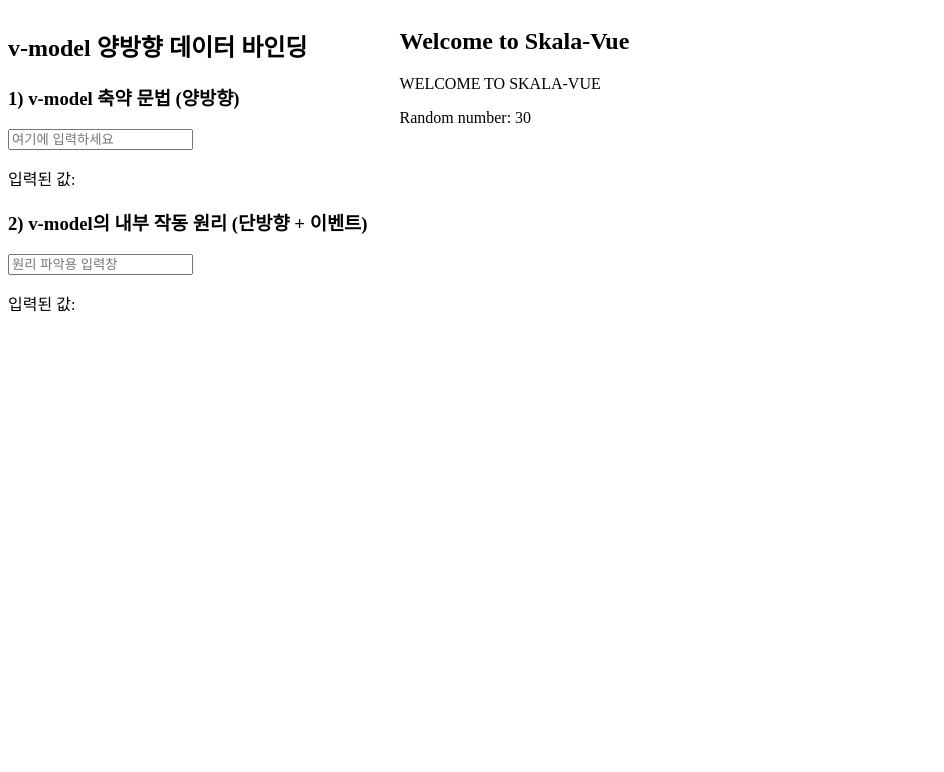
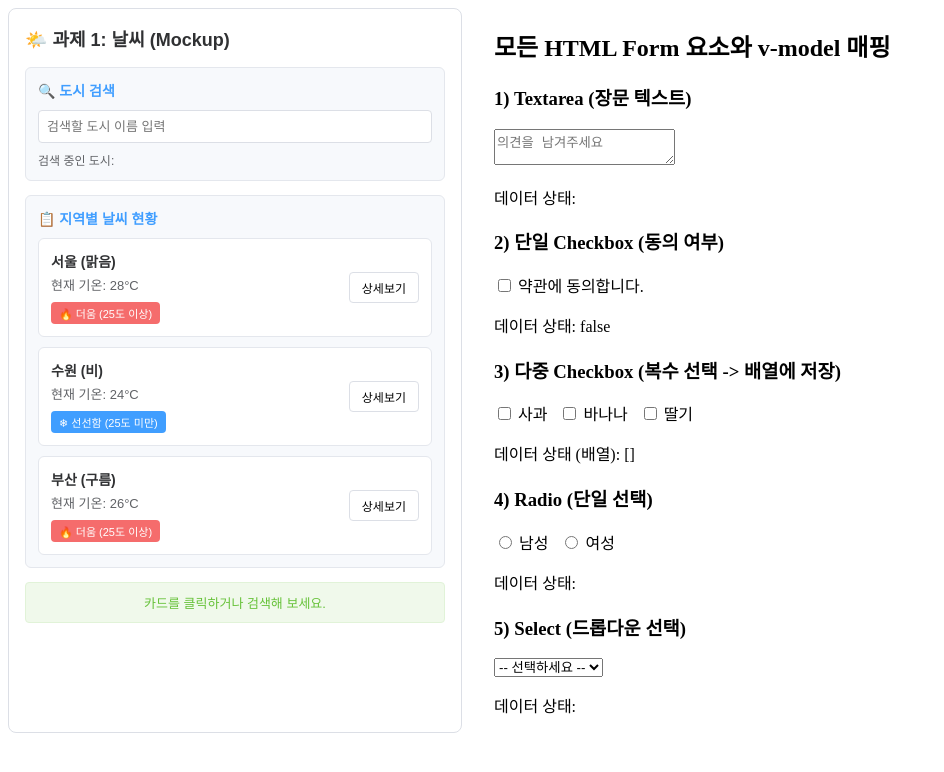
Before and after one commit to kagnys-star/skala-vue, a Vue app: page / in a window 1280 px wide. Shown: the top 772 px of the page, without its empty margins (0-944 px from the left). Built offline with nearby package versions, Linux system fonts and the light colour scheme.

Commit message:
session_1_normal

```diff
--- a/src/App.vue
+++ b/src/App.vue
@@ -1,12 +1,12 @@
 <script setup>
-import SampleOne from './sampleOne.vue'
-import SampleTwo from './sampleTwo.vue'
+import WeatherMockup from './WeatherMockup.vue'
+import sampleOne from './sampleOne.vue'
 </script>
 
 <template>
   <div class="app">
-    <SampleOne />
-    <SampleTwo />
+    <WeatherMockup />
+    <sampleOne />
   </div>
 </template>
 
--- /dev/null
+++ b/src/WeatherMockup.vue
@@ -0,0 +1,191 @@
+<script setup>
+import { ref } from 'vue'
+
+// 1) 배열 렌더링용 날씨 데이터
+const weatherList = ref([
+  { id: 'city_01', name: '서울', temp: 28, status: '맑음' },
+  { id: 'city_02', name: '수원', temp: 24, status: '비' },
+  { id: 'city_03', name: '부산', temp: 26, status: '구름' },
+])
+
+// 3) 양방향 바인딩(한글 처리)용 검색어
+const searchQuery = ref('')
+
+// 4) 이벤트 처리용 상태바 문구
+const statusMessage = ref('카드를 클릭하거나 검색해 보세요.')
+
+// 카드 선택 (버블링으로 상세보기 버튼과 구분 필요)
+const selectCard = (cityName) => {
+  statusMessage.value = `${cityName}가 선택되었습니다.`
+}
+
+// 상세보기 버튼 (버블링 없이 alert)
+const showDetail = (cityName, status) => {
+  window.alert(`${cityName}의 현재 날씨는 [${status}] 상태입니다.`)
+}
+</script>
+
+<template>
+  <div class="weather-app">
+    <h2 class="app-title">🌤️ 과제 1: 날씨 (Mockup)</h2>
+
+    <!-- 3) 양방향 바인딩 및 한글 처리 (:value, @input) -->
+    <section class="panel">
+      <h3 class="panel-title">🔍 도시 검색</h3>
+      <input
+        class="search-input"
+        type="text"
+        placeholder="검색할 도시 이름 입력"
+        :value="searchQuery"
+        @input="searchQuery = $event.target.value"
+      />
+      <p class="search-echo">검색 중인 도시: {{ searchQuery }}</p>
+    </section>
+
+    <!-- 1) 배열 렌더링 (v-for) + :key 바인딩 -->
+    <section class="panel">
+      <h3 class="panel-title">📋 지역별 날씨 현황</h3>
+      <div
+        v-for="city in weatherList"
+        :key="city.id"
+        class="weather-card"
+        @click="selectCard(city.name)"
+      >
+        <div class="card-info">
+          <p class="city-name">{{ city.name }} ({{ city.status }})</p>
+          <p class="city-temp">현재 기온: {{ city.temp }}°C</p>
+
+          <!-- 2) 조건부 렌더링 (v-if / v-else) -->
+          <span v-if="city.temp >= 25" class="badge badge-hot">🔥 더움 (25도 이상)</span>
+          <span v-else class="badge badge-cool">❄ 선선함 (25도 미만)</span>
+        </div>
+
+        <!-- 4) 이벤트 수식어 .stop 으로 카드 클릭 버블링 차단 -->
+        <button class="detail-btn" @click.stop="showDetail(city.name, city.status)">
+          상세보기
+        </button>
+      </div>
+    </section>
+
+    <p class="status-bar">{{ statusMessage }}</p>
+  </div>
+</template>
+
+<style scoped>
+.weather-app {
+  width: 420px;
+  padding: 16px;
+  background-color: #ffffff;
+  border: 1px solid #dcdfe6;
+  border-radius: 8px;
+  font-family: 'Malgun Gothic', sans-serif;
+  color: #303133;
+}
+
+.app-title {
+  margin: 0 0 16px;
+  font-size: 18px;
+}
+
+.panel {
+  margin-bottom: 14px;
+  padding: 12px;
+  background-color: #f7f9fc;
+  border: 1px solid #e4e7ed;
+  border-radius: 6px;
+}
+
+.panel-title {
+  margin: 0 0 10px;
+  font-size: 14px;
+  color: #409eff;
+}
+
+.search-input {
+  box-sizing: border-box;
+  width: 100%;
+  padding: 8px;
+  border: 1px solid #dcdfe6;
+  border-radius: 4px;
+  font-size: 13px;
+}
+
+.search-echo {
+  margin: 8px 0 0;
+  font-size: 12px;
+  color: #606266;
+}
+
+.weather-card {
+  display: flex;
+  align-items: center;
+  justify-content: space-between;
+  margin-bottom: 10px;
+  padding: 12px;
+  background-color: #ffffff;
+  border: 1px solid #e4e7ed;
+  border-radius: 6px;
+  cursor: pointer;
+}
+
+.weather-card:last-child {
+  margin-bottom: 0;
+}
+
+.weather-card:hover {
+  border-color: #409eff;
+}
+
+.city-name {
+  margin: 0 0 4px;
+  font-size: 14px;
+  font-weight: bold;
+}
+
+.city-temp {
+  margin: 0 0 8px;
+  font-size: 13px;
+  color: #606266;
+}
+
+.badge {
+  display: inline-block;
+  padding: 3px 8px;
+  border-radius: 4px;
+  font-size: 11px;
+  color: #ffffff;
+}
+
+.badge-hot {
+  background-color: #f56c6c;
+}
+
+.badge-cool {
+  background-color: #409eff;
+}
+
+.detail-btn {
+  padding: 6px 12px;
+  background-color: #ffffff;
+  border: 1px solid #dcdfe6;
+  border-radius: 4px;
+  font-size: 12px;
+  cursor: pointer;
+}
+
+.detail-btn:hover {
+  border-color: #409eff;
+  color: #409eff;
+}
+
+.status-bar {
+  margin: 0;
+  padding: 10px;
+  background-color: #f0f9eb;
+  border: 1px solid #e1f3d8;
+  border-radius: 4px;
+  font-size: 13px;
+  color: #67c23a;
+  text-align: center;
+}
+</style>
--- a/src/sampleOne.vue
+++ b/src/sampleOne.vue
@@ -1,21 +1,57 @@
 <script setup>
 import { ref } from 'vue'
-const text1 = ref('') // v-model용 변수
-const text2 = ref('') // 원리 이해용 변수
+const comment = ref('')
+const isAgreed = ref(false) // 단일 체크박스는 Boolean
+const favoriteFruits = ref([]) // 다중 체크박스는 반드시 배열([])로 시작!
+const gender = ref('')
+const selectedCar = ref('')
+const textbox = ref('')
 </script>
 
 <template>
   <div class="practice-section">
-    <h2>v-model 양방향 데이터 바인딩</h2>
-    <h3>1) v-model 축약 문법 (양방향)</h3>
-    <input type="text" v-model="text1" placeholder="여기에 입력하세요" />
-    <p>
-      입력된 값: <strong>{{ text1 }}</strong>
-    </p>
-    <h3>2) v-model의 내부 작동 원리 (단방향 + 이벤트)</h3>
-    <input type="text" :value="text2" @input="(e) => (text2 = e.target.value)" placeholder="원리 파악용 입력창" />
-    <p>
-      입력된 값: <strong>{{ text2 }}</strong>
-    </p>
+    <h2>모든 HTML Form 요소와 v-model 매핑</h2>
+    <div>
+      <h3>1) Textarea (장문 텍스트)</h3>
+      <textarea type="text" :value="textbox" @input="textbox = $event.target.value" placeholder="의견을 남겨주세요"></textarea>
+      <p>
+        데이터 상태: <span>{{ textbox }}</span>
+      </p>
+    </div>
+    <div>
+      <h3>2) 단일 Checkbox (동의 여부)</h3>
+      <label> <input type="checkbox" v-model="isAgreed" /> 약관에 동의합니다. </label>
+      <p>
+        데이터 상태: <span>{{ isAgreed }}</span>
+      </p>
+    </div>
+    <div>
+      <h3>3) 다중 Checkbox (복수 선택 -> 배열에 저장)</h3>
+      <label><input type="checkbox" value="사과" v-model="favoriteFruits" /> 사과</label> &nbsp; <label><input type="checkbox" value="바나나" v-model="favoriteFruits" /> 바나나</label> &nbsp;
+      <label><input type="checkbox" value="딸기" v-model="favoriteFruits" /> 딸기</label>
+      <p>
+        데이터 상태 (배열): <span>{{ favoriteFruits }}</span>
+      </p>
+    </div>
+    <div>
+      <h3>4) Radio (단일 선택)</h3>
+      <label><input type="radio" value="남성" v-model="gender" /> 남성</label> &nbsp;
+      <label><input type="radio" value="여성" v-model="gender" /> 여성</label>
+      <p>
+        데이터 상태: <span>{{ gender }}</span>
+      </p>
+    </div>
+    <div>
+      <h3>5) Select (드롭다운 선택)</h3>
+      <select v-model="selectedCar">
+        <option value="">-- 선택하세요 --</option>
+        <option value="tesla">테슬라</option>
+        <option value="hyundai">현대자동차</option>
+        <option value="bmw">BMW</option>
+      </select>
+      <p>
+        데이터 상태: <span>{{ selectedCar }}</span>
+      </p>
+    </div>
   </div>
 </template>
```
Also changed, not shown: .claude/launch.json (added), 1 other file (tests, documents, lock files or other folders).
